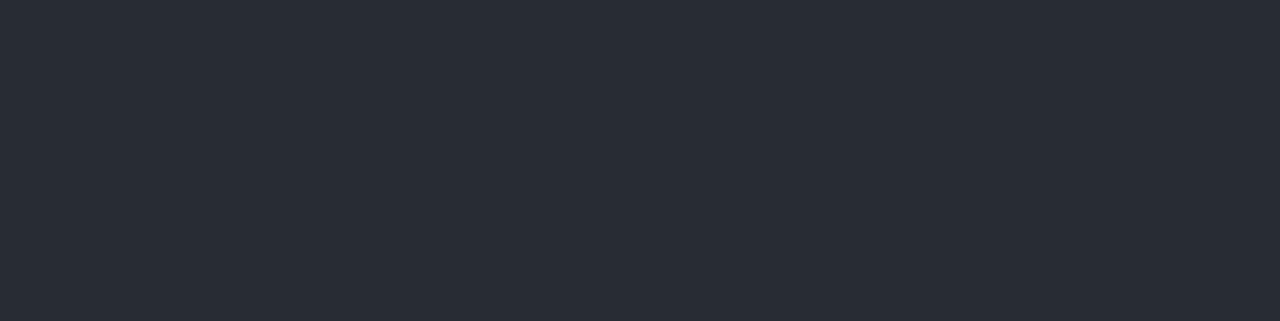
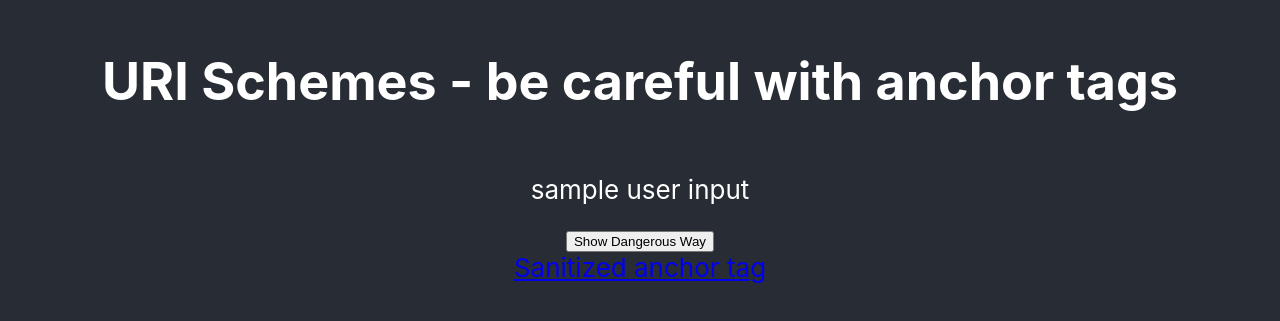
Before and after one commit to np020/cso-116-final-project, a React (Create React App) app: page /uri in a window 1280 px wide. Shown: the part 251-572 px from the top of the page. Built offline with nearby package versions, Linux system fonts and the light colour scheme.

Commit message:
anchor tag problem

```diff
--- a/src/App.js
+++ b/src/App.js
@@ -2,6 +2,7 @@
 import React, { Component } from 'react'
 import { Route } from "react-router-dom";
 import Xss from './Xss';
+import Uri from './Uri';
 
 
 class App extends Component {
@@ -10,6 +11,7 @@
     <div className="App">
     <header className="App-header">
       <Route path="/xss"><Xss/></Route>
+      <Route path="/uri"><Uri/></Route>
     </header>
     </div>
   );
--- /dev/null
+++ b/src/Uri.js
@@ -0,0 +1,48 @@
+import './App.css';
+import React, { Component } from 'react'
+
+const sampleJS = "javascript:alert(0)";
+
+class Uri extends Component {
+
+  constructor(props) {
+    super(props);
+    this.state = {
+      sanitized: true,
+      badlink: "javascript:alert(0)",
+      goodLink: "https://www.google.com/"
+    };
+  }
+
+  setSanatizedFlag = () => {
+    this.setState({sanitized: !this.state.sanitized});
+  }
+
+  santizeURL = () => {
+     const sanitized = new URL(this.state.goodLink);
+
+     if(sanitized.protocol !== 'https' || sanitized.protocol !== 'http'){
+       return this.state.goodLink;
+     }
+     return sanitized.href
+  }
+
+  render() {
+    console.log(this.santizeURL() )
+  return (
+    <div className="App">
+    <header className="App-header">
+
+      <h1>URI Schemes - be careful with anchor tags</h1>
+      <p> sample user input </p>
+      <button onClick={this.setSanatizedFlag}>
+        {this.state.sanitized ? "Show Dangerous Way" : "Show Sanitized Way"}
+      </button>
+      <a href={this.state.sanitized ? this.santizeURL() : this.state.badlink}>{this.state.sanitized ? "Sanitized anchor tag" : "Unsanitized anchor tag"}</a>
+    </header>
+    </div>
+  );
+}
+}
+
+export default Uri;
--- a/src/Xss.js
+++ b/src/Xss.js
@@ -33,7 +33,7 @@
       <h1>XSS Attacks - React has your back</h1>
       <p>Sample user input = {sampleText}</p>
       <button onClick={this.setSanatizedFlag}>
-        {this.state.sanitized ? "Dangerous Way" : "Sanitized Way"}
+        {this.state.sanitized ? "Show Dangerous Way" : "Show Sanitized Way"}
       </button>
       {this.state.sanitized ? this.getSanitzedWayXSS(): this.getUnsanitzedWayXSS()}
     </header>
```
